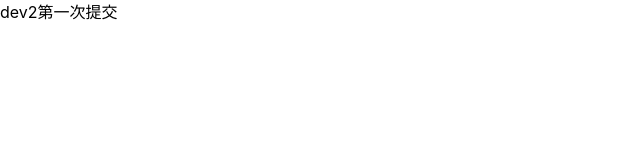
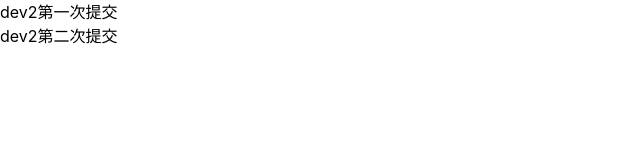
Before and after one commit to lemonkang/fincesecond, a React (Create React App) app: page / in a window 1280 px wide. Shown: the top 160 px of the page, without its empty margins (0-640 px from the left). Built offline with nearby package versions, Linux system fonts and the light colour scheme.

Commit message:
dev2第二次提交

```diff
--- a/src/App.tsx
+++ b/src/App.tsx
@@ -16,6 +16,7 @@ const {state:count,setStateCallback:setCount}=  useStateCallback<number>(1)
   }
   return <div>
     <div>dev2第一次提交</div>
+    <div>dev2第二次提交</div>
   </div>
 }
 export default App
```
